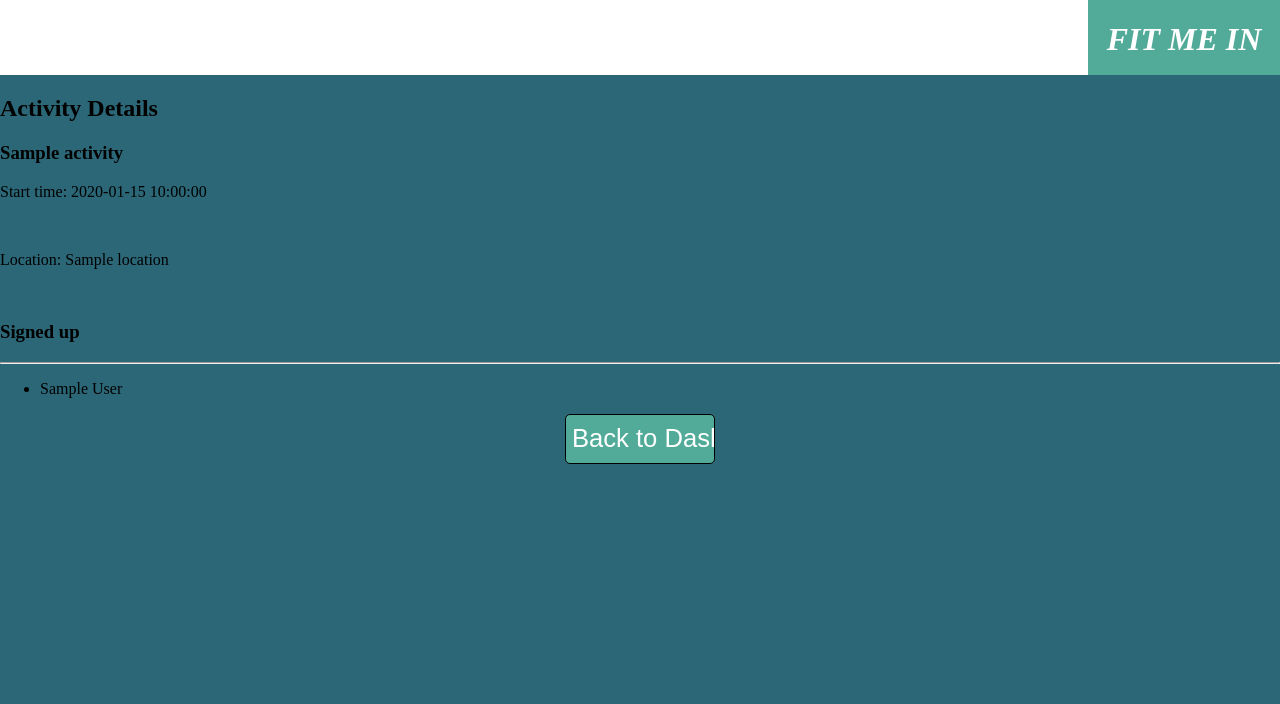
After one commit to AK-UGlas/fit-me-in, a Flask app: template templates/activities/view.html in a window 1280 px wide. The commit adds this page. Shown: the top 704 px of the page. Run offline with Flask 2, Linux system fonts and the light colour scheme; the template is opened without the code that fills it: most values are stand-ins (such as "Sample title", 1, 10 or a date in 2020).

Commit message:
add  members signed up to activity view

```diff
--- a/repositories/booking_repo.py
+++ b/repositories/booking_repo.py
@@ -38,7 +38,8 @@ def select_members_of_activity(id):
     values = [id]
     results = run_sql(sql, values)
     for row in results:
-        members.append(Member(row["name"]))
+        member = member_repo.make_member(row)
+        members.append(member)
 
     return members
 
--- /dev/null
+++ b/templates/activities/view.html
@@ -0,0 +1,35 @@
+{% extends 'base.html' %}
+
+{% include 'header.html' %}
+
+{% block content %}
+<section id="activity">
+    <div>
+        <h2>Activity Details</h2>
+    </div>
+    <div>
+        <h3>{{ activity.name }}</h3>
+        <p> Start time: {{ activity.get_start_time() }}</p><br>
+        <p> Location: {{ activity.location.room_name }}</p><br>
+    </div>
+    <div>
+        <h3>Signed up</h3>
+        <hr>
+        {% if members %}
+            <ul>
+                {% for member in members %}
+                    <li>{{ member.full_name() }}</li>
+                {% endfor %}
+            </ul>
+        {% else %}
+            <p>No sign-ups yet</p>
+            <a href="/bookings/{{ activity.id }}_{{ id }}_add"><i>be the first to sign up</i></a>
+        {% endif %}
+    </div>
+    <div>
+        <form action="/members/dash_{{ id }}">
+            <input class="submit-button" type="submit" value="Back to Dashboard">
+        </form>
+    </div>
+</section>
+{% endblock %}
--- a/templates/bookings/view.html
+++ b/templates/bookings/view.html
@@ -15,7 +15,7 @@
                 {{ activity.get_start_time() }}
                 {{ activity.name }}
                 {{ activity.location.room_name }}
-                <a href="/activities/{{ id }}/view">View details</a>
+                <a href="/activities/{{ id }}_viewing_{{ activity.id }}/view">View details</a>
             </div>
             {% endfor %}
         </ul>
--- a/templates/members/book.html
+++ b/templates/members/book.html
@@ -28,7 +28,7 @@
                 {{ activity.name }}
                 {{ activity.location.room_name }}
                 <a href="/bookings/{{ activity.id }}_{{ id }}_add">Book lesson</a>
-                <a href="/activities/{{ id }}/view">View details</a>
+                <a href="/activities/{{ id }}_viewing_{{ activity.id }}/view">View details</a>
             </div>
             {% endfor %}
         </ul>
```
Also changed, not shown: Gym.md (+4 -4 lines), controllers/activities_controller.py (+13 -7 lines).
